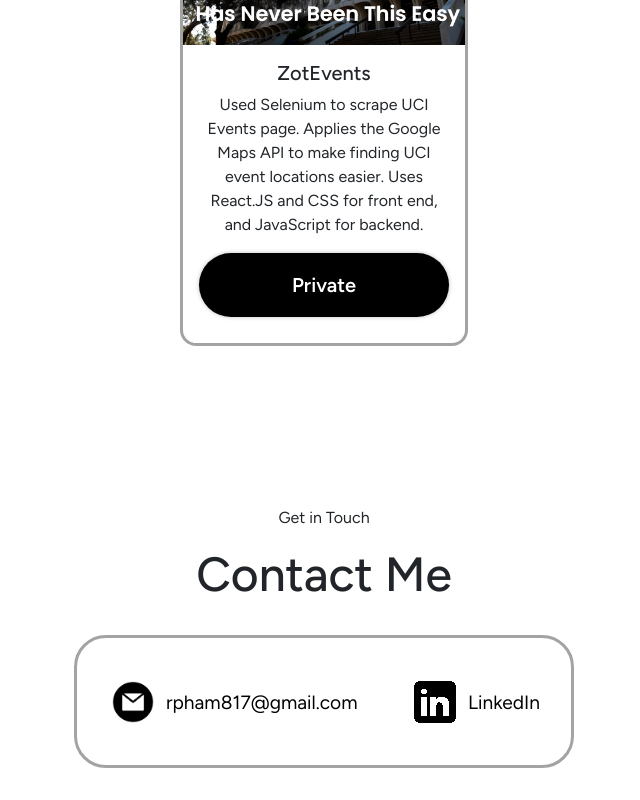
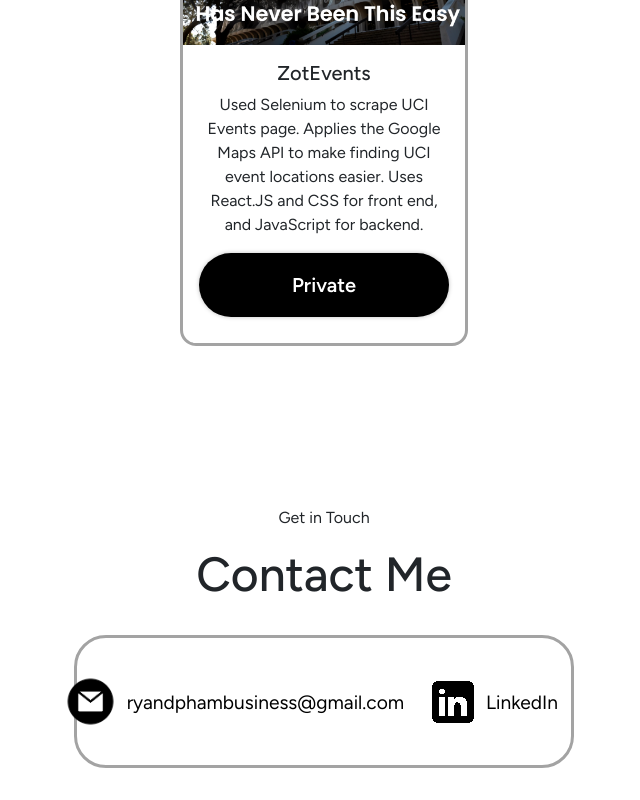
Before and after one commit to ryanpham17/portfolio, a React (Vite) app: page / in a window 1280 px wide. Shown: the part 3457-4257 px from the top of the page, without its empty margins (316-956 px from the left). Built offline with nearby package versions, Linux system fonts and the light colour scheme; a web font is replaced by a local one.

Commit message:
updated email

```diff
--- a/src/components/Contact/Contact.jsx
+++ b/src/components/Contact/Contact.jsx
@@ -13,7 +13,7 @@
         <div className={styles.contactContainer}>
             <img src={getImageURL("contact/email.png")} alt="email-icon" className={styles.emailIcon}/>
             <p className={styles.gmail}>
-                <a href="https://mail.google.com/mail/?view=cm&fs=1&to=ryandphambusiness@gmail.com" target="_blank">rpham817@gmail.com</a>
+                <a href="https://mail.google.com/mail/?view=cm&fs=1&to=ryandphambusiness@gmail.com" target="_blank">ryandphambusiness@gmail.com</a>
             </p>
         </div>
         <div className={styles.contactContainer}>
```
